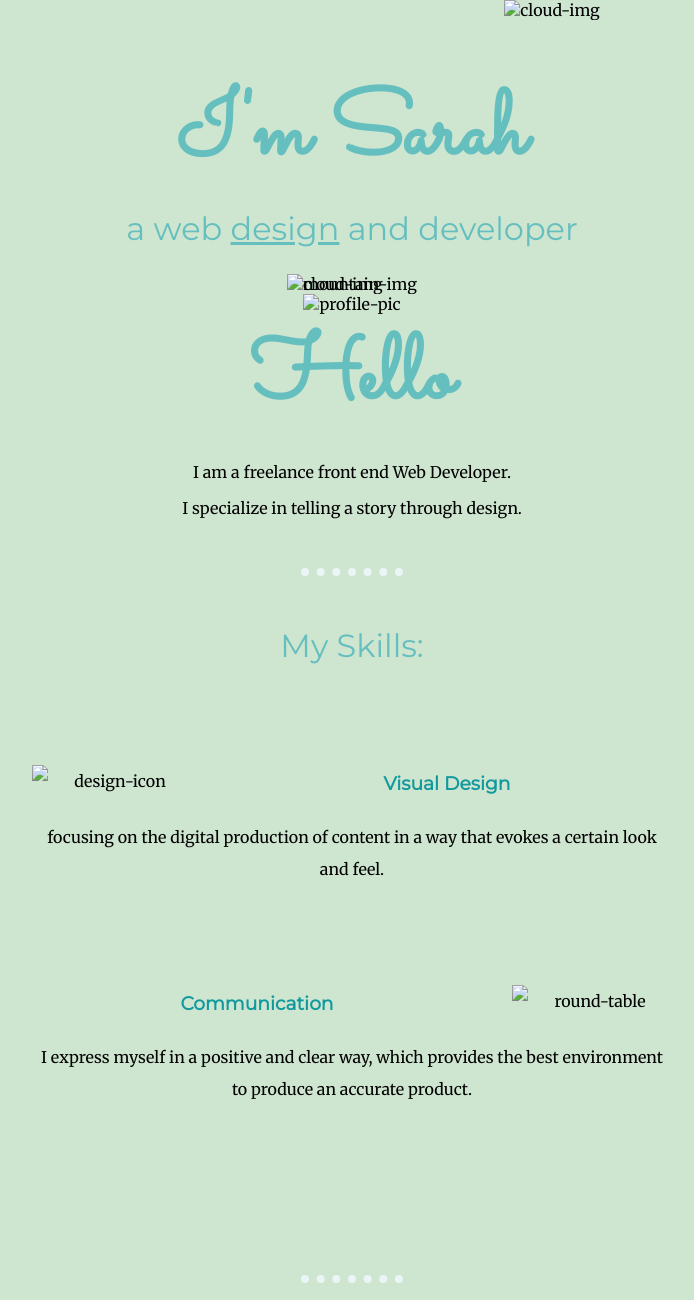
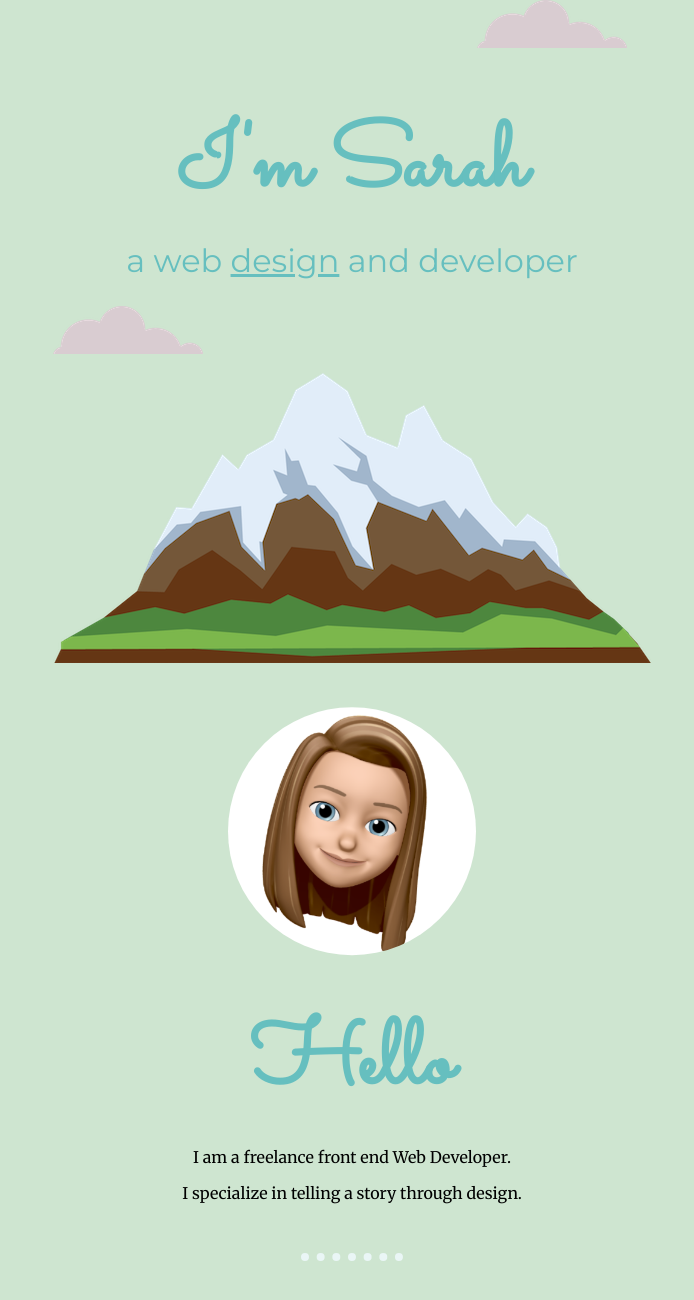
Before and after one commit to sarahBallinger/cv, a plain HTML site: page index.html in a window 1280 px wide. Shown: the top 1300 px of the page, without its empty margins (288-982 px from the left). Drawn offline with Linux system fonts and the light colour scheme.

Commit message:
update images/

```diff
--- a/index.html
+++ b/index.html
@@ -13,15 +13,15 @@
 
 <body>
   <div class="top-container">
-    <img class="top-cloud" src="cloud.png" alt="cloud-img">
+    <img class="top-cloud" src="images/cloud.png" alt="cloud-img">
     <h1>I'm Sarah</h1>
     <h2>a web <span class="design">design</span> and developer</h2>
-    <img class="bottom-cloud" src="cloud.png" alt="cloud-img">
-    <img src="mountain.png" alt="mountain-img">
+    <img class="bottom-cloud" src="images/cloud.png" alt="cloud-img">
+    <img src="images/mountain.png" alt="mountain-img">
   </div>
   <div class="middle-container">
     <div class="profile">
-      <img class=profile-pic src="ProfileEmojiPic.png" alt="profile-pic">
+      <img class=profile-pic src="images/ProfileEmojiPic.png" alt="profile-pic">
       <h1 class="hello-intro">Hello</h1>
       <p>I am a freelance front end Web Developer.
       <p>
@@ -31,12 +31,12 @@
     <div class="skills">
       <h2>My Skills:</h2>
       <div class="skill-row">
-        <img class="design-icon" src="Design-icon.png" alt="design-icon">
+        <img class="design-icon" src="images/Design-icon.png" alt="design-icon">
         <h3>Visual Design</h3>
         <p>focusing on the digital production of content in a way that evokes a certain look and feel.</p>
       </div>
       <div class="skill-row">
-        <img class="round-table" src="round-table.png" alt="round-table">
+        <img class="round-table" src="images/round-table.png" alt="round-table">
         <h3>Communication</h3>
         <p>I express myself in a positive and clear way, which provides the best environment to produce an accurate product.</p>
       </div>
```
